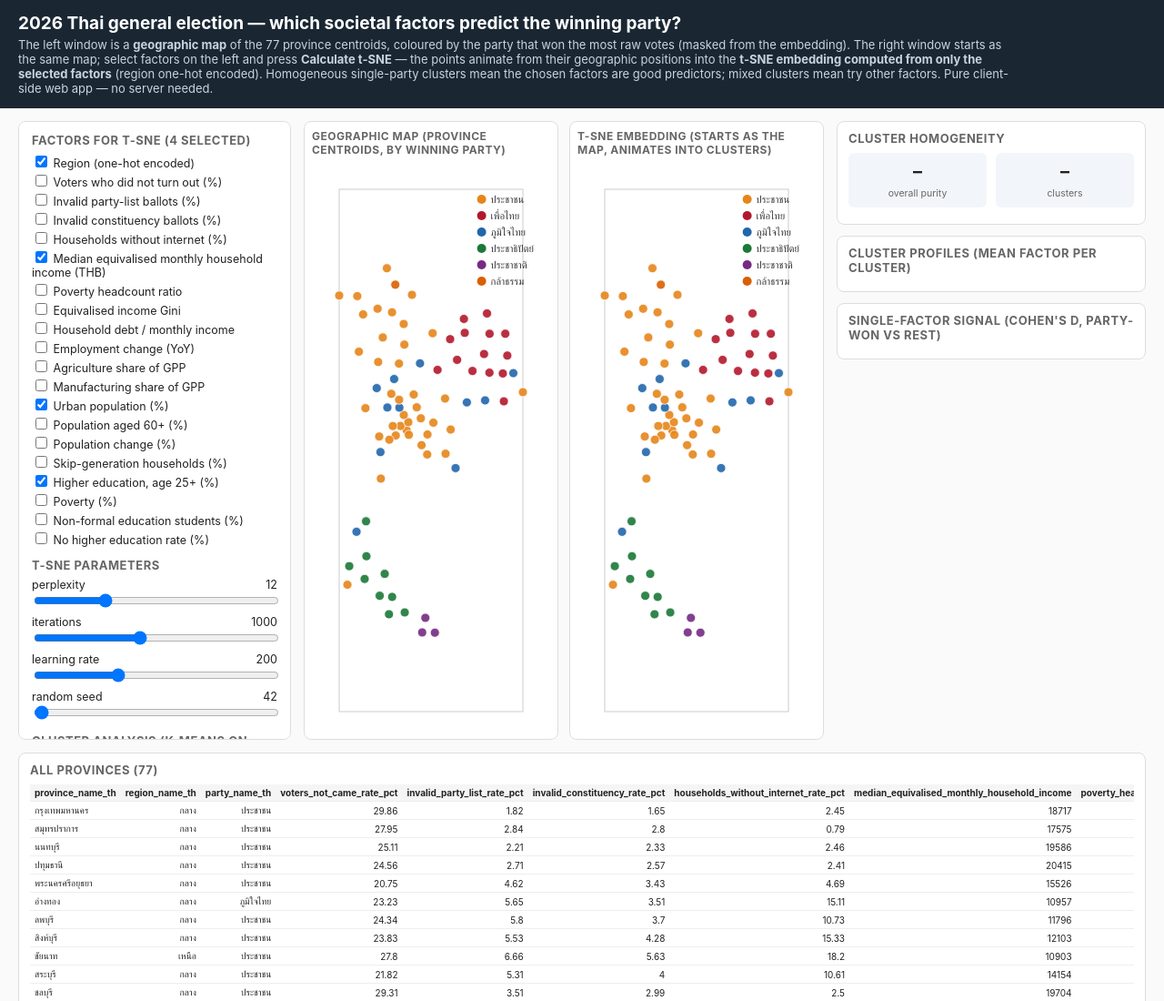
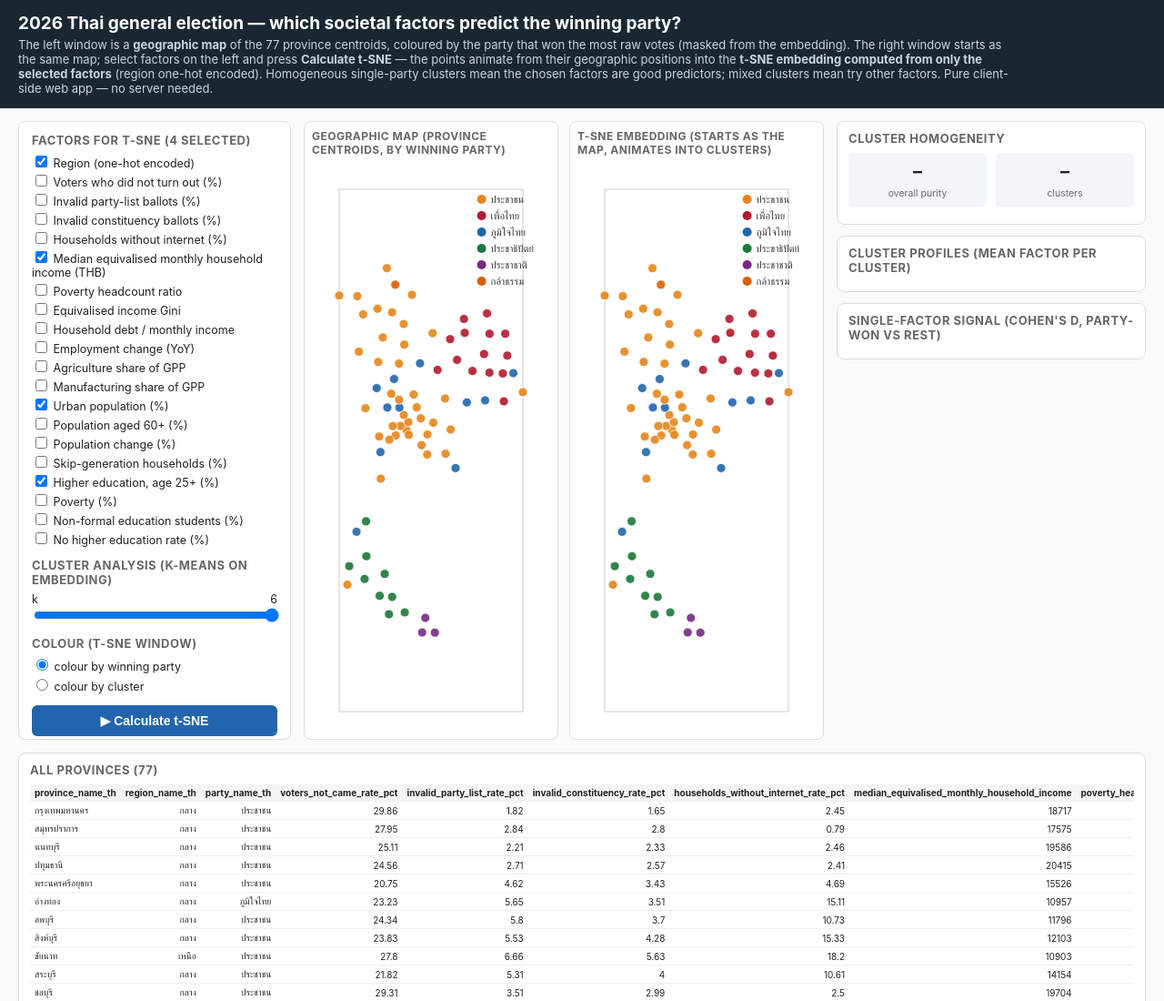
Before and after one commit to exfictz/thai-election-societal-tsne, a plain HTML site: page index.html in a window 1280 px wide. Shown: the top 1100 px of the page at 91% size. Drawn offline with Linux system fonts and the light colour scheme.

Commit message:
Fix t-SNE parameters and remove their sliders
Perplexity 35, iterations 1000, learning rate 100, seed 42 are now
fixed defaults; only the k-means k slider remains, limited to 2-6.

```diff
--- a/app.js
+++ b/app.js
@@ -287,7 +287,7 @@
   var rows = global.PROVINCES;
   var state = {
     selected: ["region_name_th", "median_equivalised_monthly_household_income", "higher_edu_25plus_pct", "urban_population_pct"],
-    perplexity: 12, nIter: 1000, learningRate: 200, seed: 42, k: 6,
+    perplexity: 35, nIter: 1000, learningRate: 100, seed: 42, k: 6,
     colorBy: "result",
     Y: null, labels: null, purity: null, running: false,
     rightPositions: null, animating: false
@@ -320,11 +320,7 @@
       $(id + "-val").textContent = s.value;
       s.addEventListener("input", function () { state[key] = +s.value; $(id + "-val").textContent = s.value; });
     }
-    slider("perplexity", "perplexity", 5, 30, 1);
-    slider("niter", "nIter", 250, 2000, 50);
-    slider("lr", "learningRate", 50, 500, 10);
-    slider("seed", "seed", 1, 9999, 1);
-    slider("k", "k", 2, 15, 1);
+    slider("k", "k", 2, 6, 1);
 
     Array.prototype.forEach.call(document.querySelectorAll('input[name="colorby"]'), function (r) {
       r.checked = r.value === state.colorBy;
--- a/index.html
+++ b/index.html
@@ -69,11 +69,6 @@
   <div id="sidebar">
     <h2>Factors for t-SNE (<span id="sel-count">0</span> selected)</h2>
     <div id="factors"></div>
-    <h2>t-SNE parameters</h2>
-    <div class="slider-row"><label>perplexity <span id="perplexity-val"></span></label><input type="range" id="perplexity"></div>
-    <div class="slider-row"><label>iterations <span id="niter-val"></span></label><input type="range" id="niter"></div>
-    <div class="slider-row"><label>learning rate <span id="lr-val"></span></label><input type="range" id="lr"></div>
-    <div class="slider-row"><label>random seed <span id="seed-val"></span></label><input type="range" id="seed"></div>
     <h2>Cluster analysis (k-means on embedding)</h2>
     <div class="slider-row"><label>k <span id="k-val"></span></label><input type="range" id="k"></div>
     <h2>Colour (t-SNE window)</h2>
```
